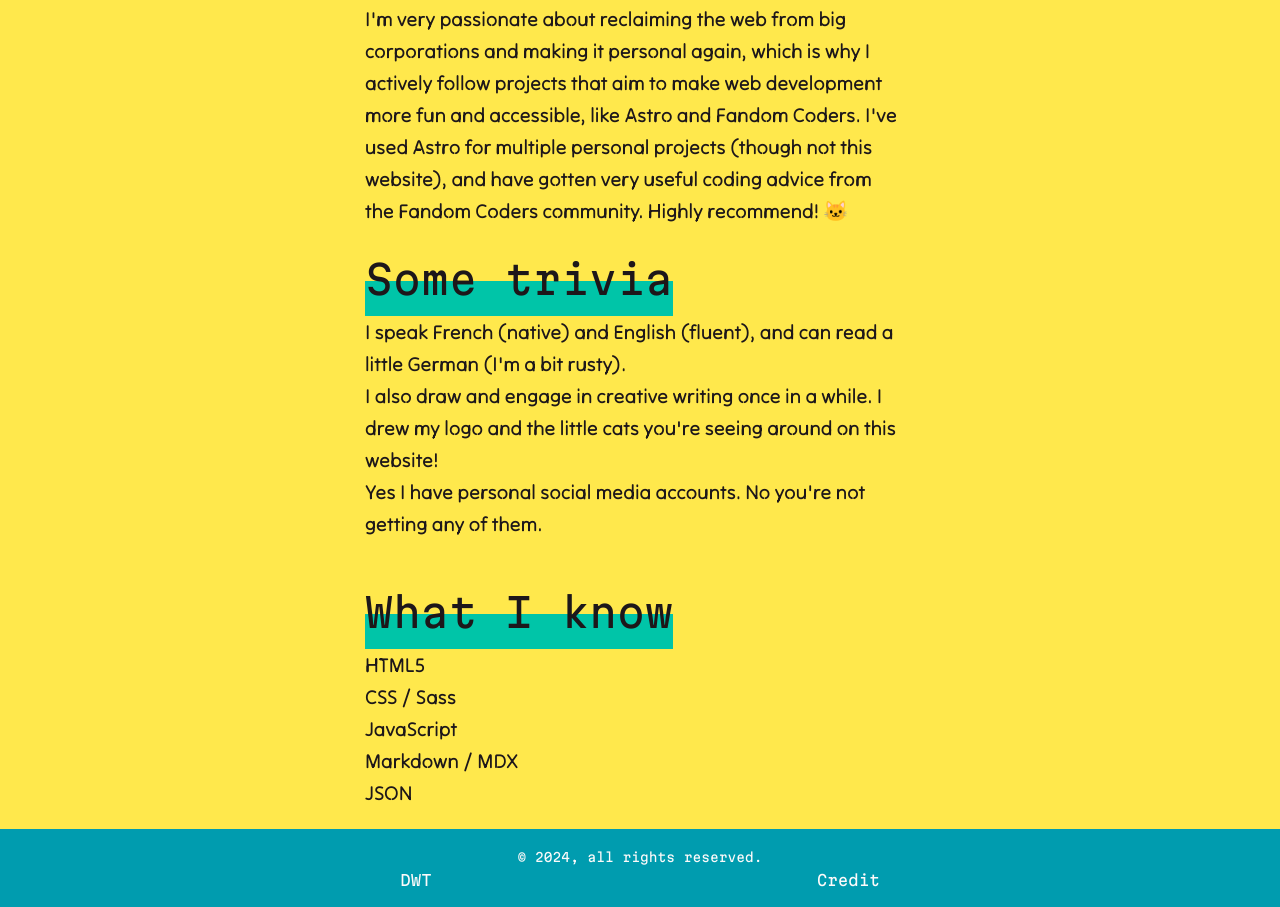
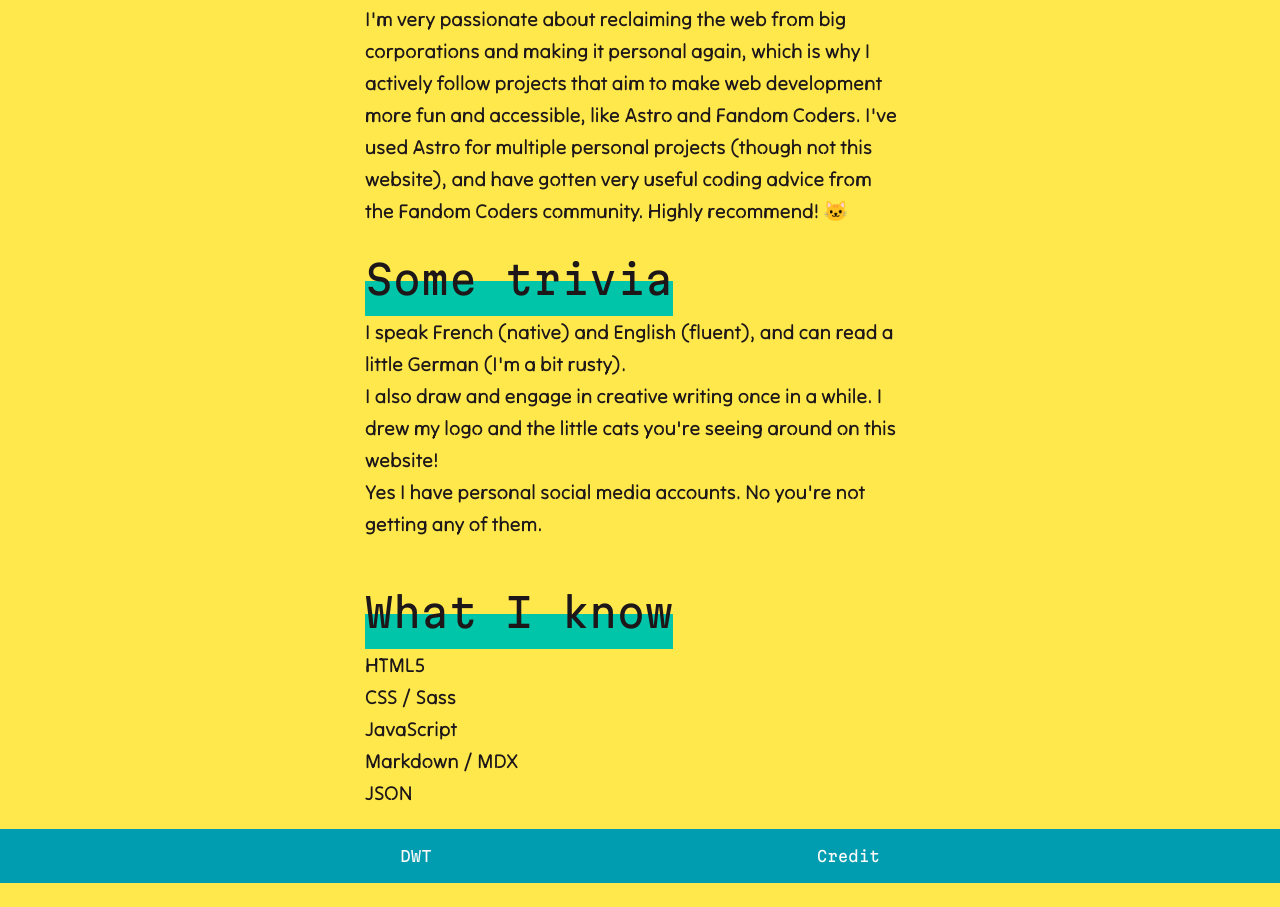
Before and after one commit to MeluCRT/TFA, a plain HTML site: page index.html in a window 1280 px wide. Shown: the part 1332-2239 px from the top of the page. After the commit the page ends 2215 px from the top, so only its background shows below. Drawn offline with Linux system fonts and the light colour scheme.

Commit message:
footer remove copyright

```diff
--- a/index.html
+++ b/index.html
@@ -67,7 +67,6 @@
 
     <footer class="footer">
 
-        <small>© 2024, all rights reserved.</small>
         <ul class="footer__ul">
             <li class="footer__el"><a href="https://dwt.heaj.be/">DWT</a></li>
             <li class="footer__el"><a href="credits.html">Credit</a></li>
```
